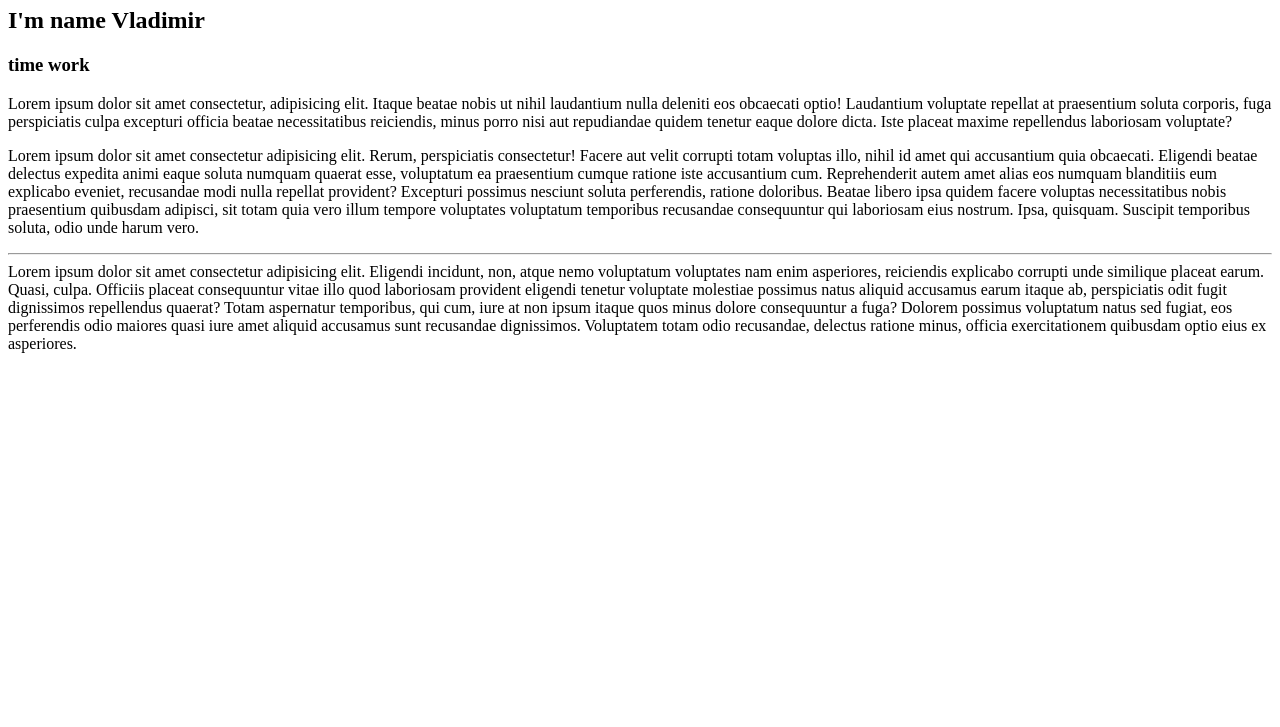
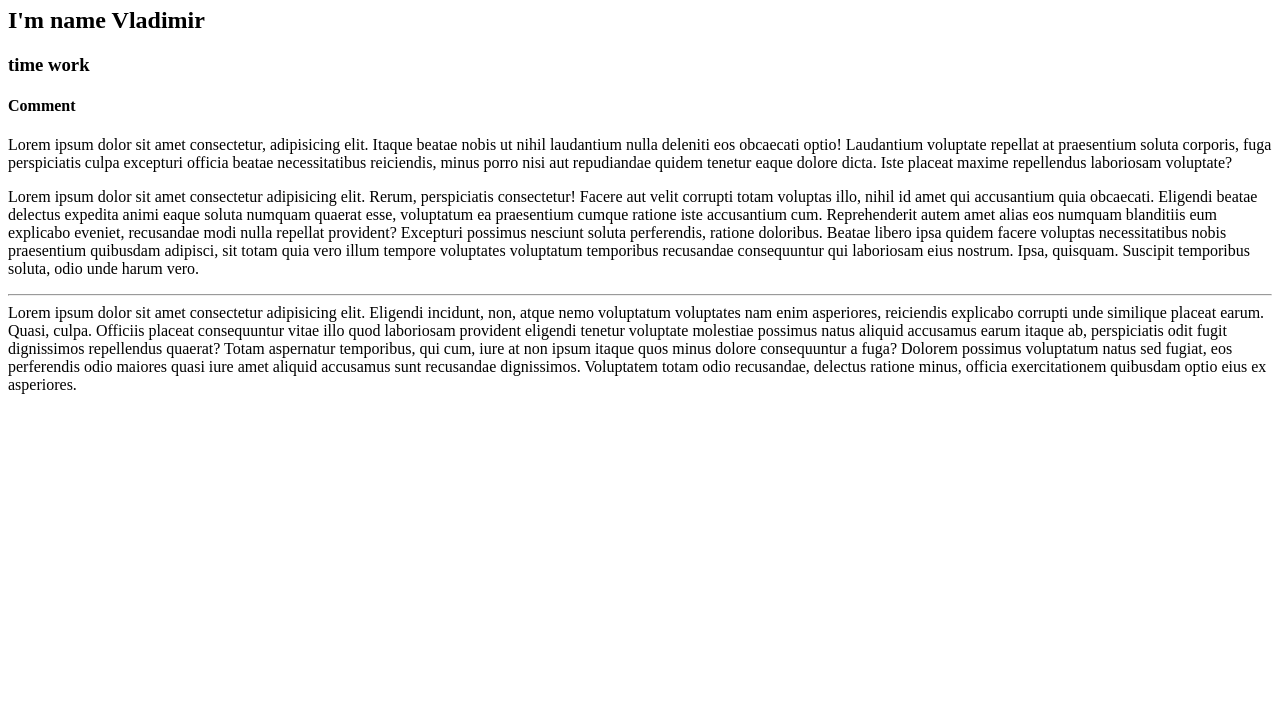
Before and after one commit to PanoffVl/VS_Code, a plain HTML site: page index.html in a window 1280 px wide. Shown: the part 73-800 px from the top of the page. Drawn offline with Linux system fonts and the light colour scheme; no server answers.

Commit message:
Вторая фиксация

```diff
--- a/index.html
+++ b/index.html
@@ -10,6 +10,7 @@
     <h1>Hellows World!!!</h1>
     <h2>I'm name Vladimir</h2>
     <h3>time work</h3>
+    <h4>Comment</h4>
     <div>
       Lorem ipsum dolor sit amet consectetur, adipisicing elit. Itaque beatae
       nobis ut nihil laudantium nulla deleniti eos obcaecati optio! Laudantium
```
